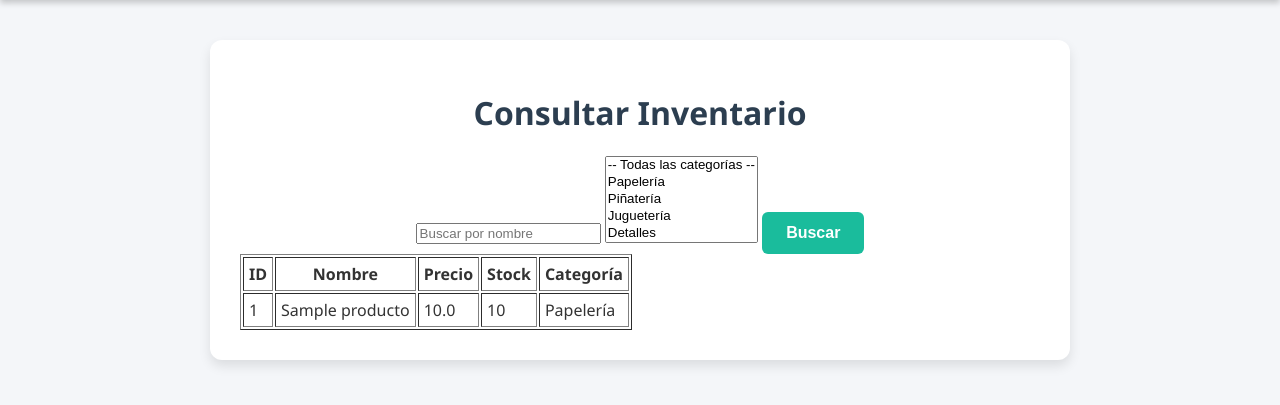
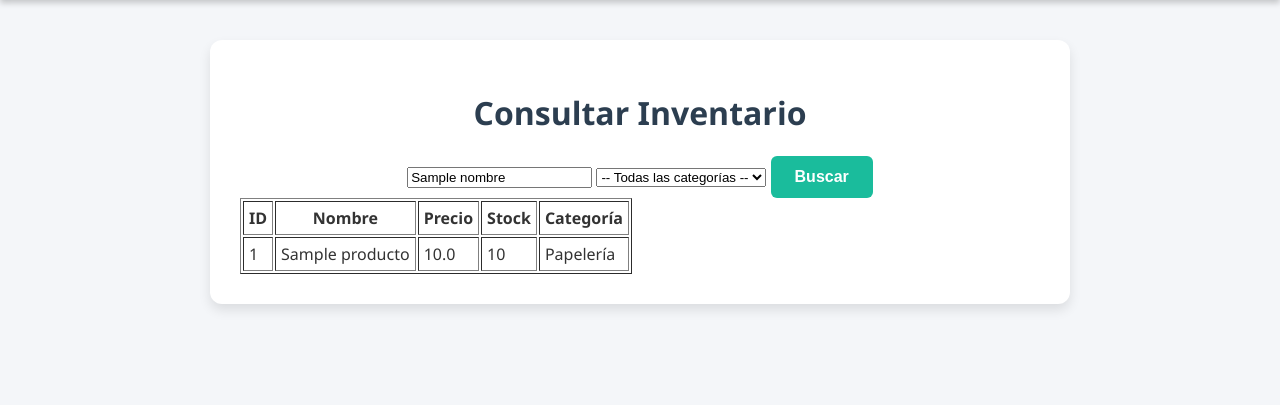
Before and after one commit to Krls26/inventario-flask, a Flask app: template templates/consultar.html in a window 1280 px wide. Shown: the part 52-457 px from the top of the page. Run offline with Flask 3, Linux system fonts and the light colour scheme; tables that the repository leaves empty hold one stand-in row (values such as "Sample post"); the template is opened without the code that fills it: values that come from a table or form of the project are taken from there, most other values are stand-ins (such as "Sample title", 1, 10 or a date in 2020).

Commit message:
Cambios pagina

```diff
--- a/templates/consultar.html
+++ b/templates/consultar.html
@@ -4,10 +4,10 @@
 <h1>Consultar Inventario</h1>
 
 <form method="POST">
-    <input type="text" name="nombre" placeholder="Buscar por nombre">
+    <input type="text" name="nombre" placeholder="Buscar por nombre" value="{{ nombre or '' }}">
 
-    <!-- Listbox de categorías -->
-    <select name="categoria_id" size="5">
+    <!-- Menú desplegable de categorías -->
+    <select name="categoria_id">
         <option value="">-- Todas las categorías --</option>
         {% for categoria in categorias %}
             <option value="{{ categoria.id }}" {% if categoria.id == categoria_id %}selected{% endif %}>
```
